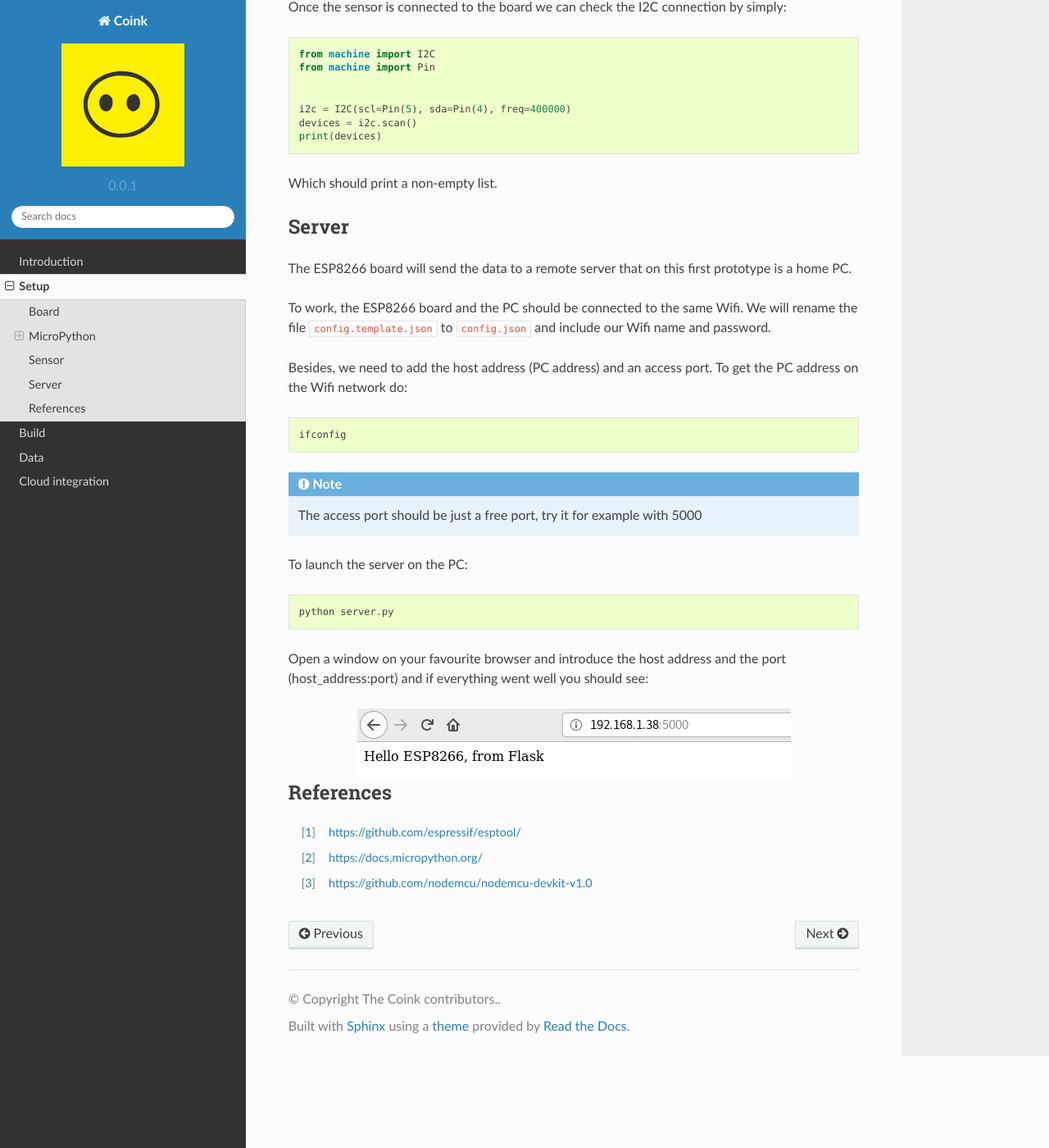
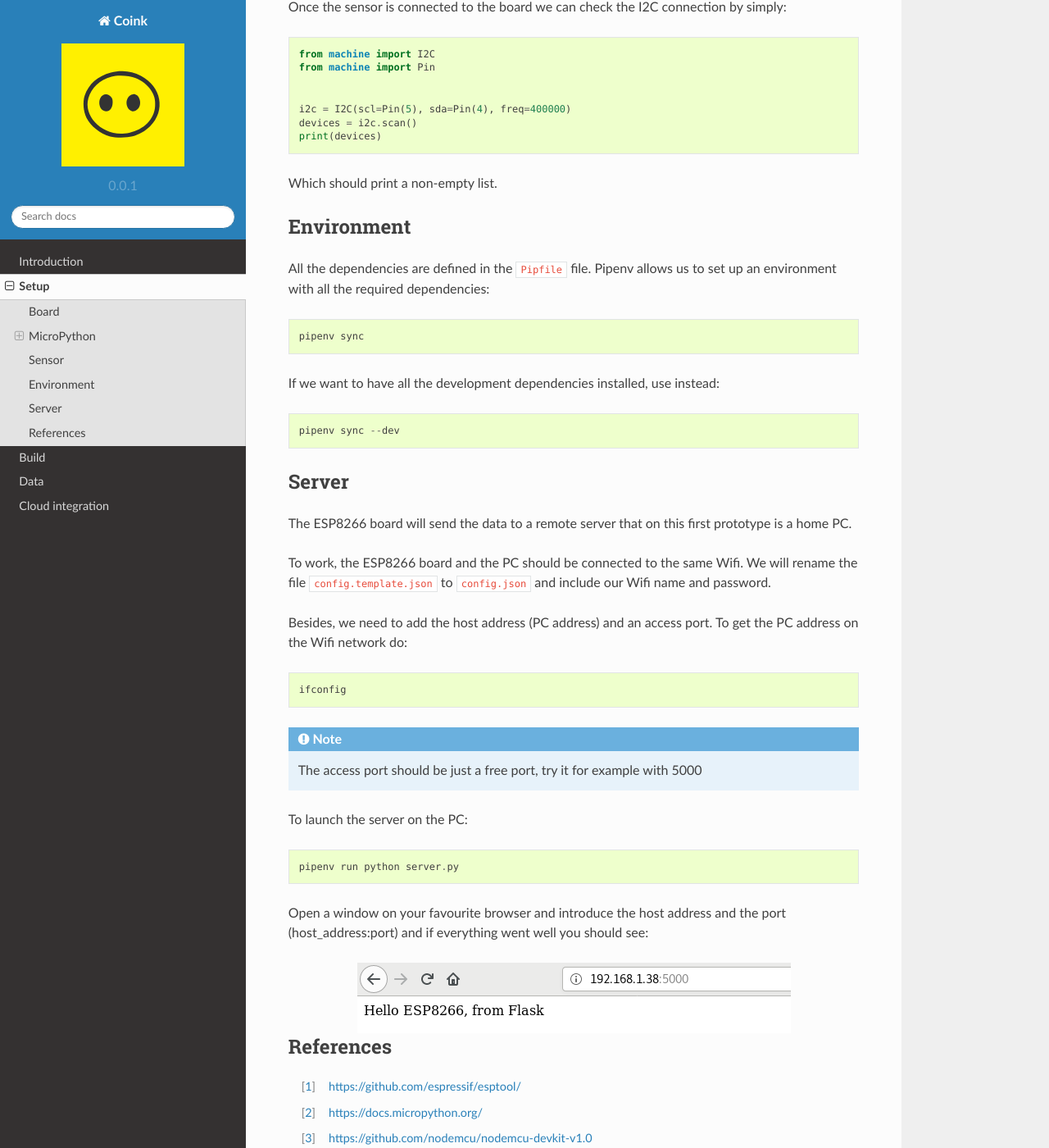
Before and after one commit to CojoCompany/coink, a Sphinx documentation site: the page built from docs/source/setup.rst, in a window 1280 px wide and 1400 px high, scrolled down 2704 px. Shown: the whole window at 82% size. Built offline with Sphinx 7.4.7 and the Read the Docs theme 2.0.0, drawn with Linux system fonts in a browser that asks for light colours.

Commit message:
Update docs with minimal Pipenv instructions

```diff
--- a/docs/source/setup.rst
+++ b/docs/source/setup.rst
@@ -115,29 +115,51 @@
 Which should print a non-empty list.
 
 
+.. index:: environment
+
+Environment
+===========
+
+All the dependencies are defined in the ``Pipfile`` file. Pipenv allows us to
+set up an environment with all the required dependencies::
+
+   pipenv sync
+
+If we want to have all the development dependencies installed, use instead::
+
+   pipenv sync --dev
+
+
 .. index:: server
 
 Server
 ======
 
-The ESP8266 board will send the data to a remote server that on this first prototype is a home PC.
+The ESP8266 board will send the data to a remote server that on this first
+prototype is a home PC.
 
-To work, the ESP8266 board and the PC should be connected to the same Wifi. We will rename the file ``config.template.json`` to ``config.json`` and include our Wifi name and password.
+To work, the ESP8266 board and the PC should be connected to the same Wifi. We
+will rename the file ``config.template.json`` to ``config.json`` and include
+our Wifi name and password.
 
-Besides, we need to add the host address (PC address) and an access port. To get the PC address on the Wifi network do::
+Besides, we need to add the host address (PC address) and an access port. To
+get the PC address on the Wifi network do::
 
    ifconfig
 
-.. note:: The access port should be just a free port, try it for example with 5000
+.. note:: The access port should be just a free port, try it for example with
+   5000
 
 To launch the server on the PC::
 
-   python server.py
+   pipenv run python server.py
 
-Open a window on your favourite browser and introduce the host address and the port (host_address:port) and if everything went well you should see:
+Open a window on your favourite browser and introduce the host address and the
+port (host_address:port) and if everything went well you should see:
 
 .. figure:: figures/server_get.png
    :align: center
+
 
 References
 ==========
```
